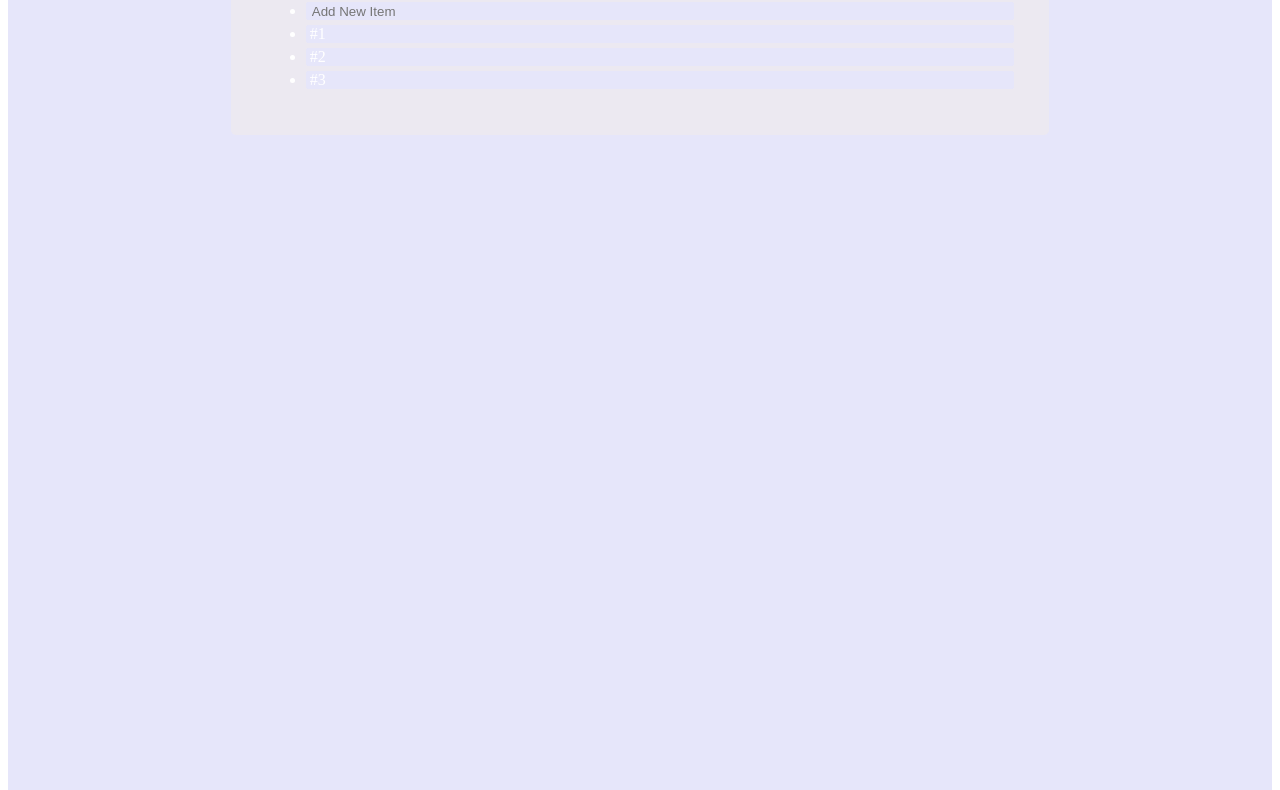
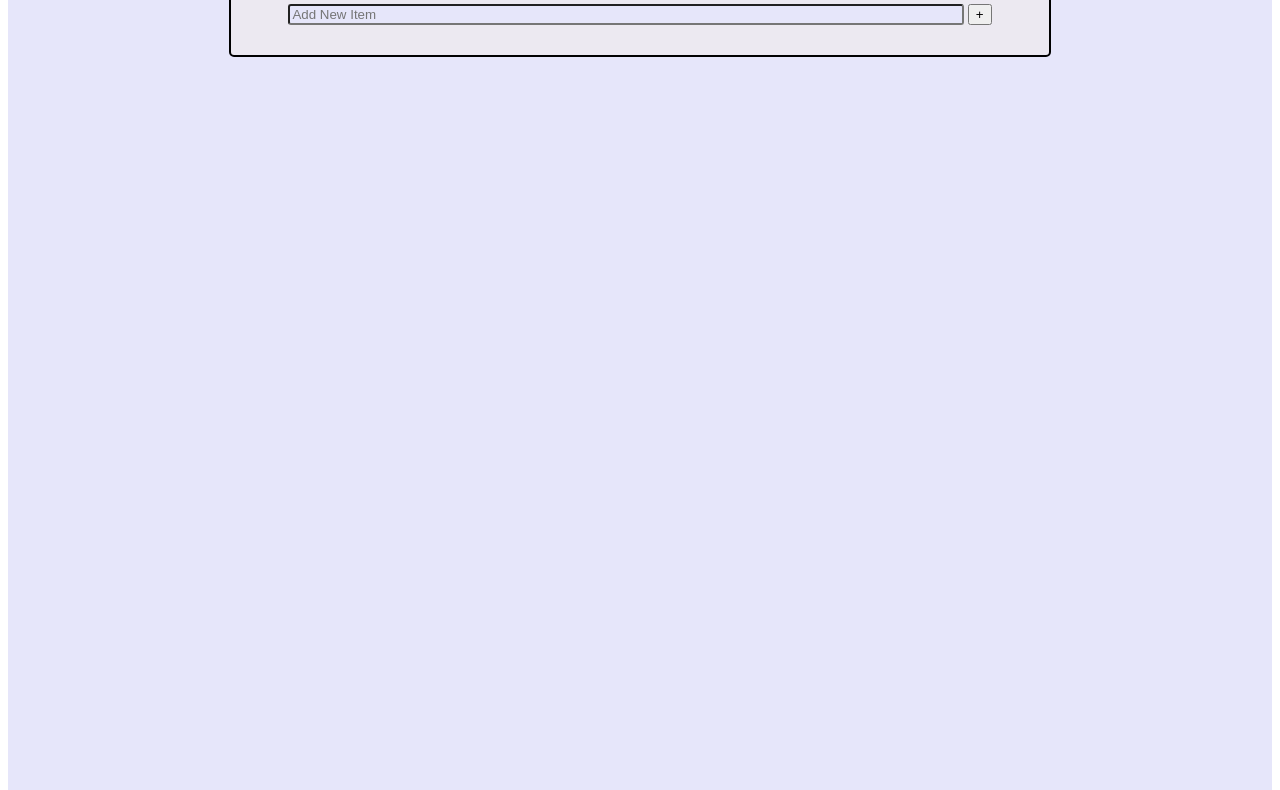
Before and after one commit to shrutibansal1802/Todo-list, a plain HTML site: page index.html in a window 1280 px wide. Shown: the part 225-1015 px from the top of the page. Drawn offline with Linux system fonts and the light colour scheme.

Commit message:
adding item

```diff
--- a/index.html
+++ b/index.html
@@ -12,19 +12,17 @@
 
 <body>
     <div class="theme maincont">
-        <button id="btn" onclick=themechange() >change theme</button>
+        <button id="btn" onclick=themechange()>change theme</button>
 
         <div class="cont">
             <h2 class="heading">To-do List</h2>
 
             <ul id="list">
-                <li class="theme"><input id="newitem" class=" theme" type="text" onclick="test()" placeholder="add new item">
-                </li>
-                <li class="theme">#1</li>
-                <li class="theme">#2</li>
-                <li class="theme">#3</li>
+            </ul>
 
-            </ul>
+            <input id="inputbox" class=" theme" type="text" placeholder="add new item">
+            <button id="addnewtodo" onclick=test()>+</button>
+
         </div>
     </div>
 </body>
--- a/index.js
+++ b/index.js
@@ -1,26 +1,12 @@
+
 function test() {
+    var list =document.querySelector('#list');
+    var newitem =document.createElement('li');
+    newitem.innerHTML =document.getElementById('inputbox').value;
 
-    var newli =document.createElement('li');
-    var inputbox =document.getElementsById('newitem');
-
-    inputbox.oninput =function(){
-        newli.innerHTML = this.value;
-    }
-//    newitem.style.backgroundColor=rgb(34,342,232);
-
-    var list =document.querySelector('#list');
-
-    // var todo =document.querySelector('#heading');
-
+    newitem.className +="theme"
     list.appendChild(newitem);
-
-
-
-}
-
-function testing(){
-
-alert("hello");
+    document.getElementById('inputbox').value =" ";
 }
 
 function themechange() {
--- a/style.css
+++ b/style.css
@@ -21,6 +21,7 @@ body{
     padding: 30px;
     text-align: center;
     border-radius: 5px;
+    border: solid black 2px;
 
    }
 .heading{
@@ -29,10 +30,10 @@ body{
 
 }
 
-#newitem
+#inputbox
 {
-    border: 0px;
-    width: 95%;
+   border-radius: 3px;
+    width: 88%;
    color:white;
 
 }
@@ -49,5 +50,6 @@ li
     background-color: lavender;
     color: white;
     text-transform: capitalize;
+    border: black solid 1x;
 
 }
```
Also changed, not shown: 1 other file.
